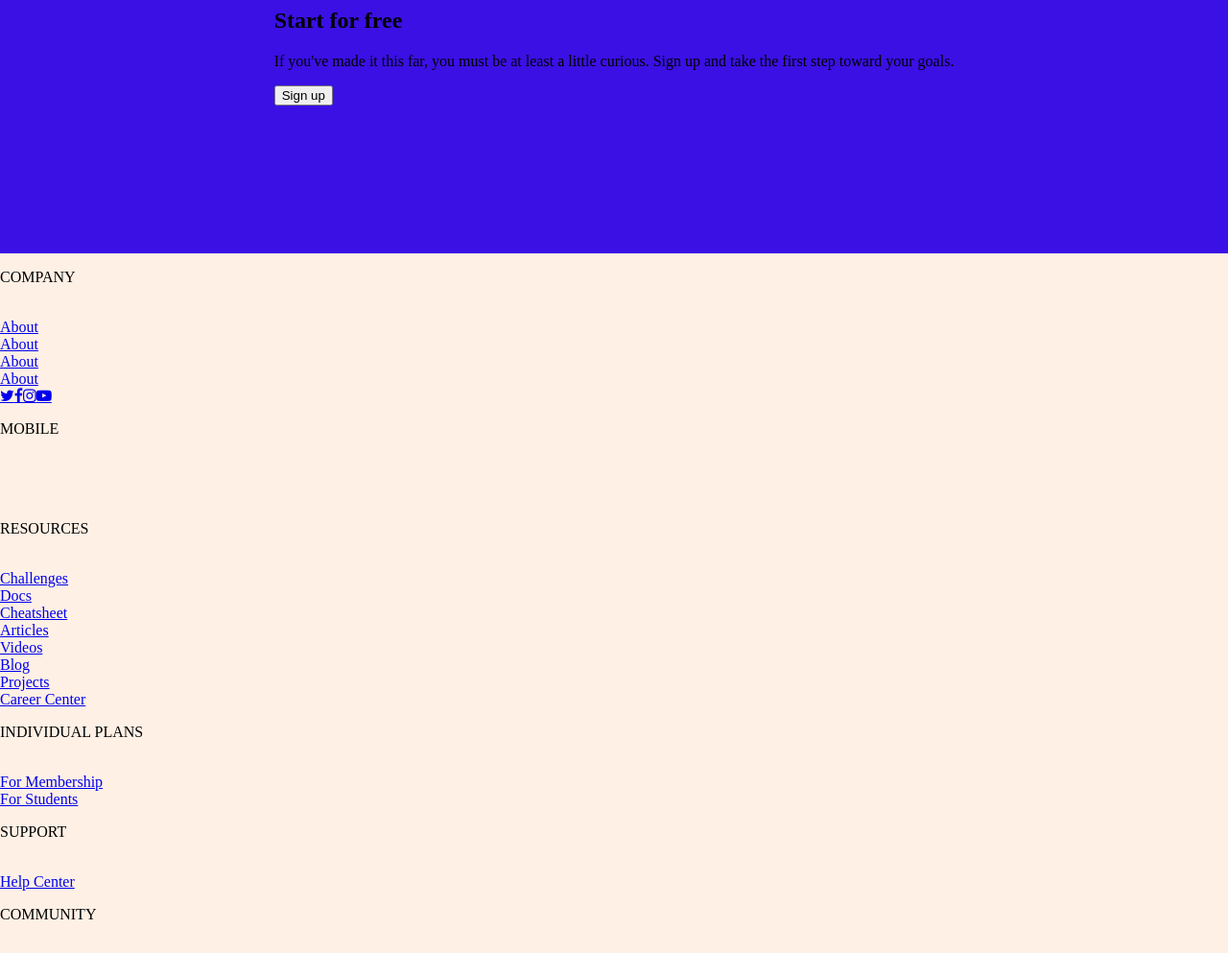
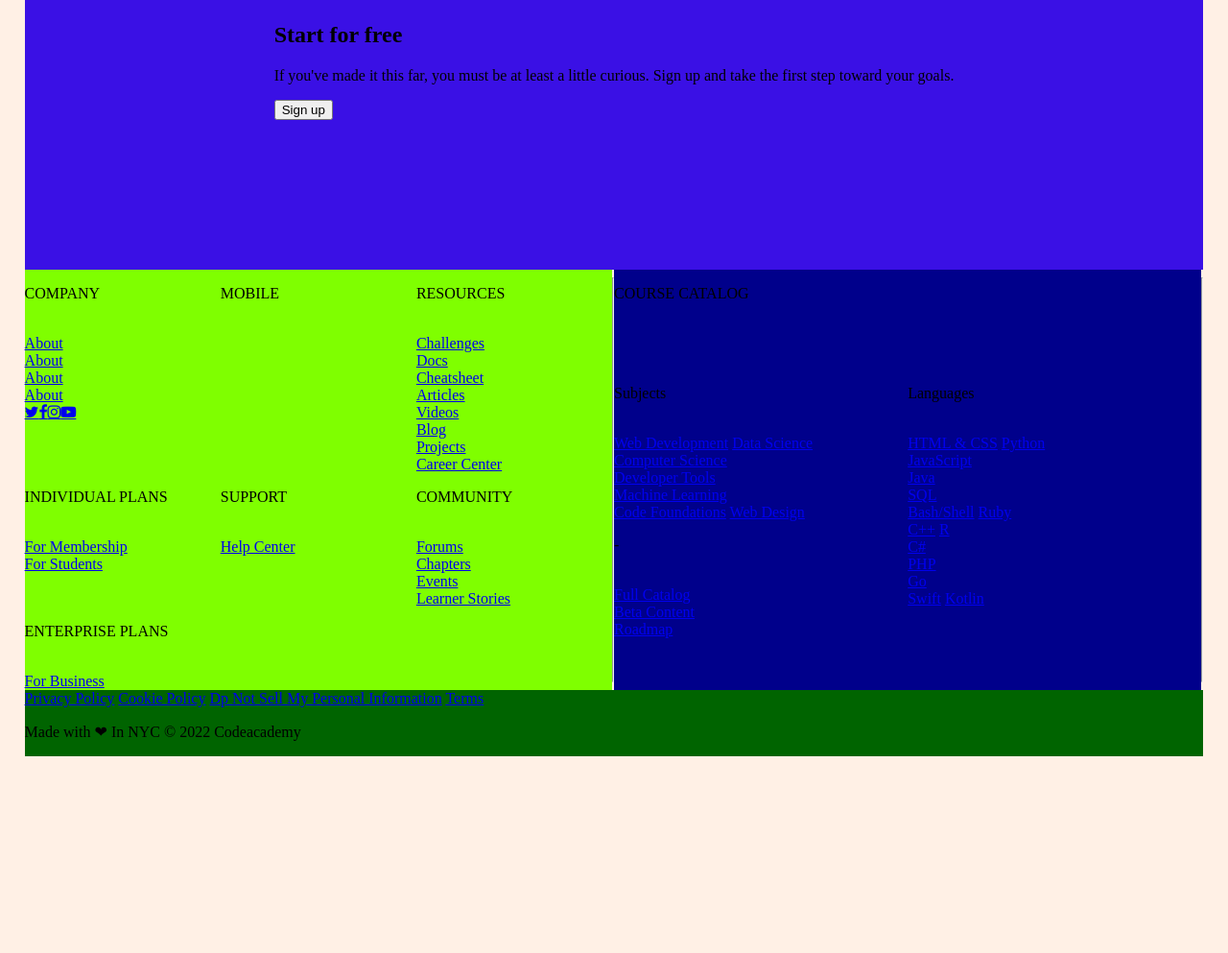
Before and after one commit to Lynn-K-A/HYF-Module-HTMLCSSGIT, a plain HTML site: page week2/codeacademy-clone.html in a window 1280 px wide. Shown: the part 1760-2753 px from the top of the page at 96% size. After the commit the page ends 2573 px from the top, so only its background shows below. Drawn offline with Linux system fonts and the light colour scheme.

Commit message:
modified css

```diff
--- a/week2/codeacademy-clone.html
+++ b/week2/codeacademy-clone.html
@@ -148,7 +148,7 @@
     </div>
 </section>
 </div>
-<footer">
+<div class="footer">
     <div class="fo1">
         <div class="fo1-1">
             <p>COMPANY</p><br>
@@ -158,12 +158,12 @@
             <a href="#">About</a><br>
             <a href="#" class="fa fa-twitter"></a><a href="#" class="fa fa-facebook"></a><a href="#" class="fa fa-instagram"></a><a href="#" class="fa fa-youtube-play"></a>
         </div>
-        <div class="fo1-2">
+        <div class="fo1-1">
         <p>MOBILE</p><br>
         <a href="#"><img></a><br>
         <a href="#"><img></a>
         </div>
-        <div class="fo1-3">
+        <div class="fo1-1">
             <p>RESOURCES</p><br>
             <a href="#">Challenges</a><br>
             <a href="#">Docs</a><br>
@@ -174,23 +174,23 @@
             <a href="#">Projects</a><br>
             <a href="#">Career Center</a>
         </div>
-        <div class="fo1-4">
+        <div class="fo1-1">
             <p>INDIVIDUAL PLANS</p><br>
             <a href="#">For Membership</a><br>
             <a href="#">For Students</a>
         </div>
-        <div class="fo1-5">
+        <div class="fo1-1">
             <p>SUPPORT</p><br>
             <a href="#">Help Center</a>
         </div>
-        <div class="fo1-6">
+        <div class="fo1-1">
             <p>COMMUNITY</p><br>
             <a href="#">Forums</a><br>
             <a href="#">Chapters</a><br>
             <a href="#">Events</a><br>
             <a href="#">Learner Stories</a>
         </div>
-        <div class="fo1-7">
+        <div class="fo1-1">
             <p>ENTERPRISE PLANS</p><br>
             <a href="#">For Business</a>
         </div>
@@ -212,7 +212,7 @@
             <a href="#">Beta Content</a><br>
             <a href="#">Roadmap</a>
         </div>
-        <div class="fo2-2">
+        <div class="fo2-1">
             <p>Languages</p><br>
             <a href="#">HTML & CSS</a>
             <a href="#">Python</a><br>
@@ -238,7 +238,7 @@
         <a href="#">Terms</a>
         <p>Made with <span>&#10084;</span> In NYC &copy; 2022 Codeacademy</p>
     </div>
-</footer>
+</div>
 </div>
 </body>
 </html>
--- a/week2/style.css
+++ b/week2/style.css
@@ -2,7 +2,7 @@
     box-sizing: border-box;
 }
 body {
-    margin: 0;
+    margin: 2%;
     padding: 0;
     background-color: #FFF0E5;
 }
@@ -234,8 +234,8 @@ nav::after {
     text-align: center;
     flex: 1 1 40%;
 }
-footer {
-    justify-content: first baseline;
+.footer {
+    justify-content: baseline;
     width: 100%;
     padding: 0;
     height: auto;
@@ -244,12 +244,44 @@ footer {
     align-content: stretch;
     flex-wrap: wrap;
 }
-footer > .fo1 {
-flex: 1 1 50%;
+.footer > .fo1 {
+flex: 1 1 40%;
+background-color: chartreuse;
 }
-footer > .fo2 {
-flex: 1 1 50%;
+.fo1 {
+    justify-content: baseline;
+    width: 100%;
+    padding: 0;
+    height: auto;
+    display: flex;
+    flex-direction: row;
+    align-content: stretch;
+    flex-wrap: wrap;
 }
-footer > .fo3 {
+.fo1 > .fo1-1 {
+    flex: 1 1 33.33%;
+}
+.footer > .fo2 {
+flex: 1 1 40%;
+background-color: darkblue;
+}
+.fo2 {
+    justify-content: baseline;
+    width: 100%;
+    padding: 0;
+    height: auto;
+    display: flex;
+    flex-direction: row;
+    align-content: stretch;
+    flex-wrap: wrap;
+}
+.fo2 p {
 flex: 1 1 100%;
 }
+.fo2 > .fo2-1 {
+    flex: 1 1 40%;
+}
+.footer > .fo3 {
+flex: 1 1 100%;
+background-color: darkgreen;
+}
```
